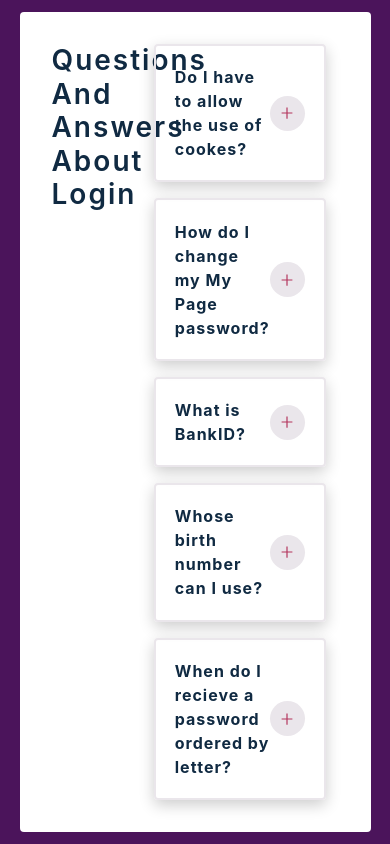
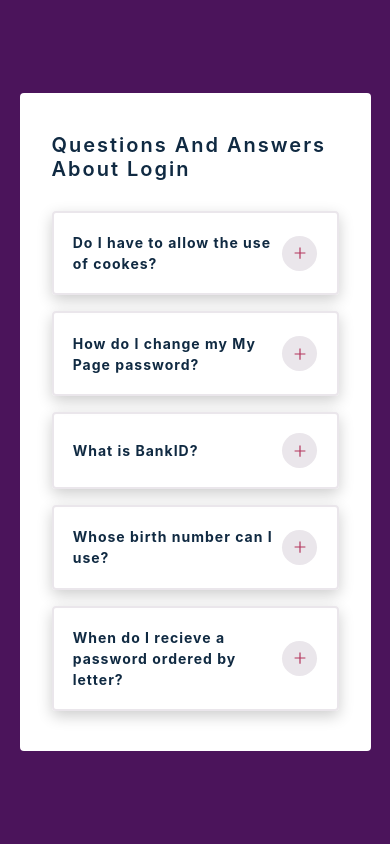
Before and after one commit to Fox-Demo/react-projects, a React (Create React App) app: page /accordion in a window 390 px wide. Built offline with nearby package versions, Linux system fonts and the light colour scheme.

Commit message:
fixed: RWD part of accordion project

```diff
--- a/src/component/accordion/accordion.css
+++ b/src/component/accordion/accordion.css
@@ -11,7 +11,7 @@
   width: 90vw;
   margin: 5rem auto;
   background-color: white;
-  padding: 2rem;
+  padding: 2.5rem 2rem;
   border-radius: var(--radius);
   display: flex;
   justify-content: space-between;
@@ -26,7 +26,6 @@
 }
 
 .main__questions{
-  padding: 0 1rem;
   flex: 1;
   display: flex;
   flex-flow: column nowrap;
@@ -49,9 +48,8 @@
 }
 
 .question__title{
-    display: flex;
-    align-items: center;
-
+  display: flex;
+  align-items: center;
 }
 
 .title__describe{
@@ -76,9 +74,6 @@
   cursor: pointer;
 }
 
-.question__answer{
-  display: block;
-}
 
 .question__answer{
   margin-top: 10px;
@@ -86,3 +81,24 @@
   letter-spacing: 0;
   color:#102a42;
 }
+
+@media screen and (max-width: 990px) {
+  .main{
+    flex-flow: column nowrap;
+  }
+
+  .main__title{
+    width: 100%;
+    margin-bottom: 30px;
+  }
+}
+
+@media screen and (max-width: 756px) {
+  .main__title{
+    font-size: 1.25rem;
+  }
+
+  .question{
+    font-size: .875rem;
+  }
+}
```
